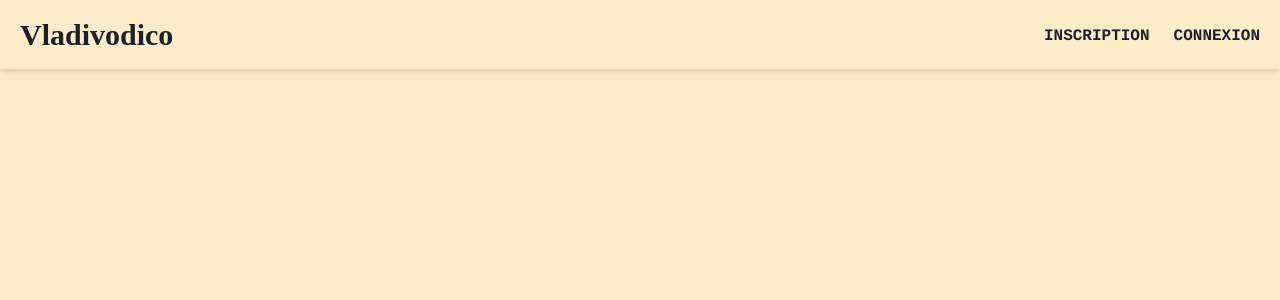
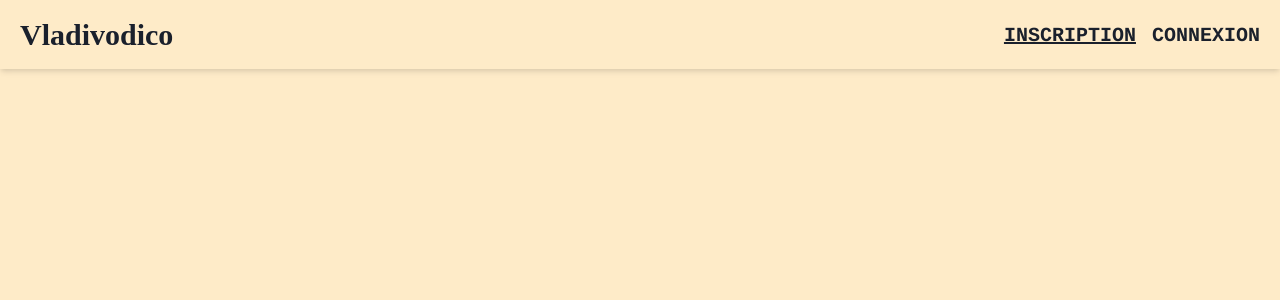
Before and after one commit to Devessier/vladivodico-presentation, a Nuxt app: page /sign-up in a window 1280 px wide. Shown: the top 300 px of the page. Built offline with nearby package versions, Linux system fonts and the light colour scheme; a web font is replaced by a local one.

Commit message:
feat(landing-page): improve responsiveness of the landing page :tada:

```diff
--- a/components/AppNavBar.vue
+++ b/components/AppNavBar.vue
@@ -4,38 +4,114 @@
             <h1>Vladivodico</h1>
         </btn>
 
-        <nav class="app-navigation">
-            <btn to="/signup" class="uppercase">Inscription</btn>
-            <btn to="/signin" class="uppercase ml-2">Connexion</btn>
+        <button
+            class="app-navigation__mobile__toggle"
+            @click="active = !active"
+        >
+            <x-icon v-if="active" />
+            <menu-icon v-else />
+        </button>
+
+        <div class="screen-background__mobile" :class="{ active }"></div>
+
+        <nav class="app-navigation" :class="{ mobile__active: active }">
+            <btn to="/sign-up" class="uppercase" @click="close"
+                >Inscription</btn
+            >
+            <btn to="/sign-in" class="uppercase" @click="close">Connexion</btn>
         </nav>
     </header>
 </template>
 
 <script>
+import { XIcon, MenuIcon } from 'vue-feather-icons'
+
 import Btn from './Btn'
 
 export default {
     name: 'AppNavBar',
     components: {
-        Btn
+        Btn,
+        XIcon,
+        MenuIcon
+    },
+    data() {
+        return {
+            active: false
+        }
+    },
+    methods: {
+        close() {
+            this.active = false
+        }
     }
 }
 </script>
 
 <style lang="scss" scoped>
-.app-navbar {
-    @apply flex justify-between items-center sticky top-0 px-3 py-2 shadow-md z-50;
+header.app-navbar {
+    @apply flex justify-between items-center sticky top-0 px-3 py-2 shadow-md z-50 relative;
 
     h1 {
         @apply text-3xl;
 
         font-family: 'Mansalva', cursive;
     }
-}
 
-.app-navigation {
-    & > a.nuxt-link-active {
-        @apply underline;
+    button.app-navigation__mobile__toggle {
+        @apply block z-30 outline-none cursor-pointer;
+
+        @screen md {
+            @apply hidden;
+        }
+    }
+
+    .screen-background__mobile {
+        @apply absolute right-0 w-16 h-16 rounded-full bg-red-700 opacity-0 z-20;
+
+        transition: all 300ms ease;
+
+        &.active {
+            @apply opacity-100;
+
+            transform: scale(40);
+        }
+
+        @screen md {
+            @apply hidden;
+        }
+    }
+
+    .app-navigation {
+        @apply absolute w-full inset-x-0 flex flex-col items-center opacity-0 z-30 text-xl;
+
+        top: 70px;
+
+        transition: all 300ms ease;
+
+        transform: translateY(-20px) scale(0.9);
+
+        &.mobile__active {
+            @apply opacity-100;
+
+            transform: translateY(0);
+        }
+
+        @screen md {
+            @apply static w-auto block opacity-100;
+
+            transform: translateY(0) scale(1);
+        }
+
+        & > a.nuxt-link-active {
+            @apply underline;
+        }
+
+        &:nth-child(2) {
+            @screen md {
+                @apply ml-2;
+            }
+        }
     }
 }
 </style>
--- a/components/Btn.vue
+++ b/components/Btn.vue
@@ -14,7 +14,7 @@ export default {
             default: false
         }
     },
-    render(h, { scopedSlots, props, data }) {
+    render(h, { scopedSlots, props, data, listeners }) {
         const tag = props.to === undefined ? 'button' : 'nuxt-link'
 
         return h(
@@ -25,7 +25,8 @@ export default {
                 class: {
                     btn__primary: props.primary,
                     ...data.class
-                }
+                },
+                nativeOn: listeners
             },
             scopedSlots.default()
         )
--- a/layouts/default.vue
+++ b/layouts/default.vue
@@ -29,6 +29,6 @@ body {
 
 <style scoped>
 .app-container {
-    @apply bg-orange-200;
+    @apply bg-orange-200 min-h-screen overflow-hidden;
 }
 </style>
--- a/pages/index.vue
+++ b/pages/index.vue
@@ -72,27 +72,49 @@ export default {
 
 <style lang="scss" scoped>
 .page__presentation {
-    @apply mx-auto mt-6;
+    @apply mx-auto;
+
+    width: 95vw;
 
     display: grid;
-    width: 70vw;
 
-    grid-template-columns: repeat(6, 1fr);
-    grid-template-rows: 1fr auto auto;
+    grid-template-columns: repeat(3, 1fr);
+    grid-auto-rows: 1fr 1fr 1fr;
+
+    @screen sm {
+        width: 85vw;
+    }
+
+    @screen md {
+        @apply mt-6;
+
+        width: 70vw;
+
+        grid-template-columns: repeat(6, 1fr);
+        grid-template-rows: 1fr auto auto;
+    }
 
     .icon__container {
-        @apply relative flex justify-end items-end;
+        @apply hidden relative justify-end items-end;
 
         grid-column: 1 / span 2;
         grid-row: 1 / span 3;
 
+        @screen md {
+            @apply flex;
+        }
+
         svg {
-            @apply w-full h-full max-w-xs fill-current text-red-400;
+            @apply w-full h-auto max-w-xs fill-current text-red-400;
         }
     }
 
     h1.page__presentation__title {
-        @apply relative text-2xl font-semibold text-right text-red-800;
+        @apply hidden relative text-2xl font-semibold text-right text-red-800;
+
+        @screen md {
+            @apply block;
+        }
 
         font-family: 'Mansalva', cursive;
 
@@ -108,20 +130,32 @@ export default {
 
         font-family: 'Cousine', serif;
 
-        grid-column: 4 / span 3;
+        grid-column: 1 / span 3;
         grid-row: 1;
+
+        @screen md {
+            grid-column: 4 / span 3;
+        }
     }
 
     article.page__presentation__description {
-        grid-column: 4 / span 3;
+        grid-column: 1 / span 3;
         grid-row: 2;
+
+        @screen md {
+            grid-column: 4 / span 3;
+        }
     }
 
     aside.page__presentation__functionalities__container {
         @apply pt-4;
 
-        grid-column: 4 / span 3;
+        grid-column: 1 / span 3;
         grid-row: 3;
+
+        @screen md {
+            grid-column: 4 / span 3;
+        }
 
         display: grid;
 
@@ -130,7 +164,7 @@ export default {
         .page__presentation__functionality {
             display: grid;
 
-            grid-template-rows: repeat(2, 50%);
+            grid-template-rows: repeat(2, 1fr);
 
             header {
                 @apply flex justify-center items-center;
```
Also changed, not shown: package.json (+25 -18 lines), 1 other file (tests, documents, lock files or other folders).
